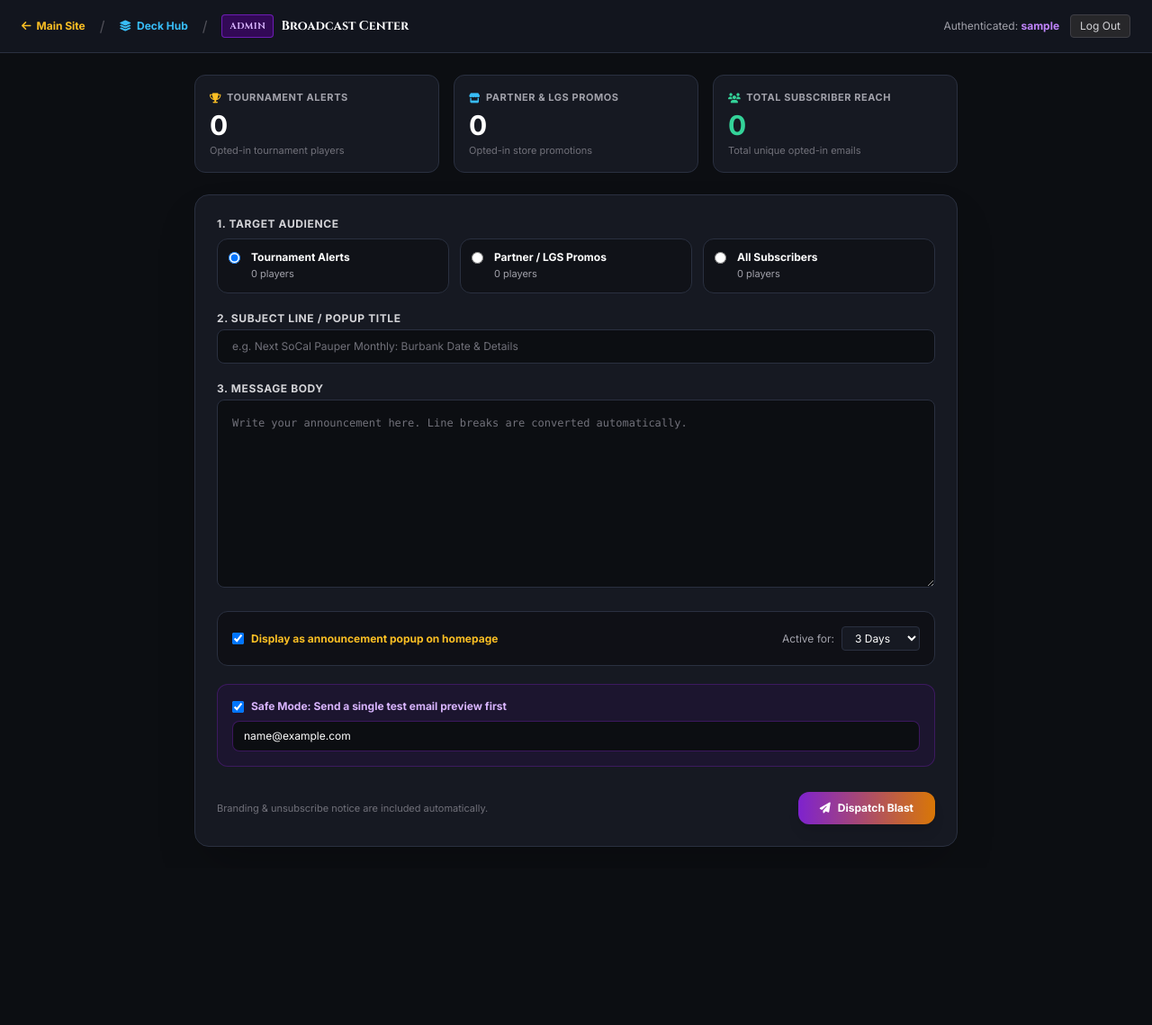
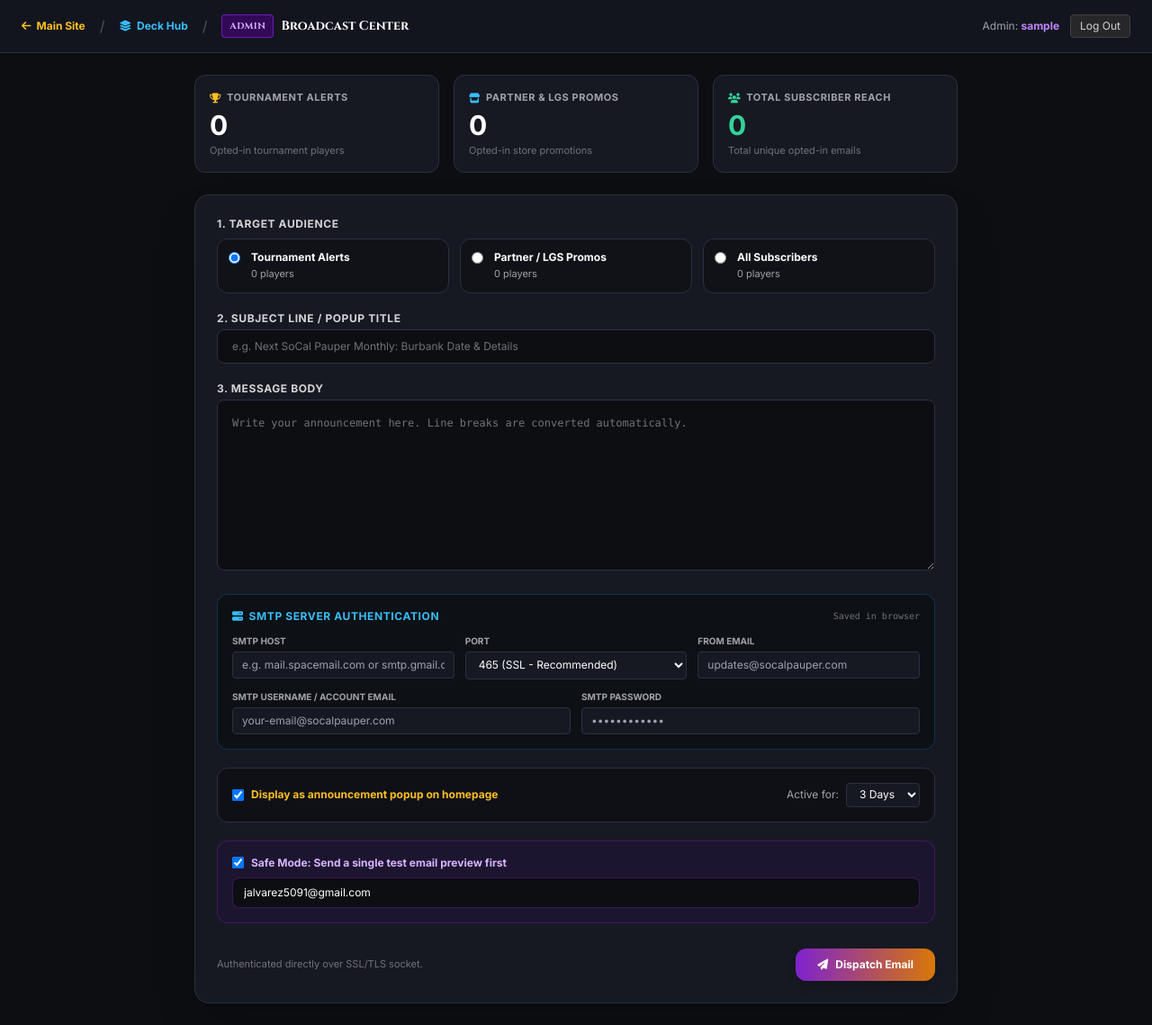
Before and after one commit to SocalPauper/socalpauper, a PHP site: page /admin_broadcast.php in a window 1280 px wide. Shown: the whole page at 90% size. Before the commit the page ends 941 px from the top, so only its background shows below. Run offline with PHP 8.4, Linux system fonts and the light colour scheme; the visitor is signed in with stand-in values (Sample User, id 1); tables that the repository leaves empty or names only in its code hold one stand-in row (values such as "Sample post"); data that the repository does not hold is empty; some libraries are stand-ins or nearby versions.

Commit message:
feat: replace broken sendmail with authenticated socket-based SMTP client

```diff
--- a/admin_broadcast.php
+++ b/admin_broadcast.php
@@ -53,6 +53,118 @@ $statsStmt = $pdo->query("
 ");
 $stats = $statsStmt->fetch(PDO::FETCH_ASSOC) ?: ['count_events' => 0, 'count_promos' => 0, 'count_any' => 0];
 
+// ==========================================
+// PURE PHP AUTHENTICATED SMTP CLIENT
+// ==========================================
+function sendSmtpEmail($smtpConfig, $to, $toName, $subject, $htmlContent) {
+    $host = $smtpConfig['host'];
+    $port = (int)$smtpConfig['port'];
+    $user = $smtpConfig['user'];
+    $pass = $smtpConfig['pass'];
+    $from = $smtpConfig['from'];
+    $fromName = $smtpConfig['from_name'];
+
+    $proto = ($port === 465) ? 'ssl://' : '';
+    $socket = @stream_socket_client("{$proto}{$host}:{$port}", $errno, $errstr, 15, STREAM_CLIENT_CONNECT);
+
+    if (!$socket) {
+        return ['success' => false, 'error' => "Connection to {$host}:{$port} failed: {$errstr} ({$errno})"];
+    }
+
+    $read = function() use ($socket) {
+        $res = '';
+        while ($str = fgets($socket, 515)) {
+            $res .= $str;
+            if (substr($str, 3, 1) === ' ') break;
+        }
+        return $res;
+    };
+
+    $send = function($cmd) use ($socket) {
+        fputs($socket, $cmd . "\r\n");
+    };
+
+    $init = $read();
+    if (substr($init, 0, 3) !== '220') {
+        fclose($socket);
+        return ['success' => false, 'error' => "Server error: {$init}"];
+    }
+
+    $send("EHLO " . ($_SERVER['SERVER_NAME'] ?? 'localhost'));
+    $read();
+
+    if ($port === 587) {
+        $send("STARTTLS");
+        $tlsRes = $read();
+        if (substr($tlsRes, 0, 3) !== '220') {
+            fclose($socket);
+            return ['success' => false, 'error' => "STARTTLS failed: {$tlsRes}"];
+        }
+        stream_socket_enable_crypto($socket, true, STREAM_CRYPTO_METHOD_TLS_CLIENT);
+        $send("EHLO " . ($_SERVER['SERVER_NAME'] ?? 'localhost'));
+        $read();
+    }
+
+    $send("AUTH LOGIN");
+    $authRes = $read();
+    if (substr($authRes, 0, 3) !== '334') {
+        fclose($socket);
+        return ['success' => false, 'error' => "AUTH LOGIN not supported: {$authRes}"];
+    }
+
+    $send(base64_encode($user));
+    $read();
+    $send(base64_encode($pass));
+    $authFinal = $read();
+    if (substr($authFinal, 0, 3) !== '235') {
+        fclose($socket);
+        return ['success' => false, 'error' => "Authentication failed. Check your SMTP username/password."];
+    }
+
+    $send("MAIL FROM:<{$from}>");
+    $mailRes = $read();
+    if (substr($mailRes, 0, 3) !== '250') {
+        fclose($socket);
+        return ['success' => false, 'error' => "MAIL FROM rejected: {$mailRes}"];
+    }
+
+    $send("RCPT TO:<{$to}>");
+    $rcptRes = $read();
+    if (substr($rcptRes, 0, 3) !== '250') {
+        fclose($socket);
+        return ['success' => false, 'error' => "RCPT TO rejected: {$rcptRes}"];
+    }
+
+    $send("DATA");
+    $dataRes = $read();
+    if (substr($dataRes, 0, 3) !== '354') {
+        fclose($socket);
+        return ['success' => false, 'error' => "DATA rejected: {$dataRes}"];
+    }
+
+    $headers = [
+        "MIME-Version: 1.0",
+        "Content-Type: text/html; charset=UTF-8",
+        "From: =?UTF-8?B?" . base64_encode($fromName) . "?= <{$from}>",
+        "To: =?UTF-8?B?" . base64_encode($toName) . "?= <{$to}>",
+        "Subject: =?UTF-8?B?" . base64_encode($subject) . "?=",
+        "Date: " . date('r'),
+        "X-Mailer: SoCalPauper-SMTP"
+    ];
+
+    $emailData = implode("\r\n", $headers) . "\r\n\r\n" . $htmlContent . "\r\n.";
+    $send($emailData);
+    $sendRes = $read();
+    $send("QUIT");
+    fclose($socket);
+
+    if (substr($sendRes, 0, 3) !== '250') {
+        return ['success' => false, 'error' => "Sending failed: {$sendRes}"];
+    }
+
+    return ['success' => true];
+}
+
 // Handle Broadcast Submission
 if ($_SERVER['REQUEST_METHOD'] === 'POST') {
     $audience = $_POST['audience'] ?? 'events';
@@ -63,8 +175,20 @@ if ($_SERVER['REQUEST_METHOD'] === 'POST') {
     $enablePopup = !empty($_POST['show_popup']);
     $popupDays = max(1, min(14, (int)($_POST['popup_days'] ?? 3)));
 
+    // SMTP Configuration from Form
+    $smtpConfig = [
+        'host'      => trim($_POST['smtp_host'] ?? ''),
+        'port'      => (int)($_POST['smtp_port'] ?? 465),
+        'user'      => trim($_POST['smtp_user'] ?? ''),
+        'pass'      => trim($_POST['smtp_pass'] ?? ''),
+        'from'      => trim($_POST['smtp_from'] ?? 'updates@socalpauper.com'),
+        'from_name' => 'SoCal Pauper'
+    ];
+
     if ($subject === '' || $messageBody === '') {
         $feedback = ['type' => 'error', 'msg' => 'Subject line and message body cannot be empty.'];
+    } elseif (empty($smtpConfig['host']) || empty($smtpConfig['user']) || empty($smtpConfig['pass'])) {
+        $feedback = ['type' => 'error', 'msg' => 'Please fill in your SMTP Host, Username, and Password below.'];
     } else {
         if ($isTestOnly) {
             $testEmail = filter_var($testTargetEmail, FILTER_VALIDATE_EMAIL) ?: filter_var($_SESSION['email'] ?? '', FILTER_VALIDATE_EMAIL);
@@ -89,20 +213,7 @@ if ($_SERVER['REQUEST_METHOD'] === 'POST') {
         if (!empty($recipients)) {
             $sentCount = 0;
             $failedCount = 0;
-            $mailDiagnostics = [];
-
-            // Configure From Address matching host domain
-            $senderEmail = 'noreply@' . ($_SERVER['SERVER_NAME'] ?? 'socalpauper.com');
-            $senderEmail = preg_replace('/^www\./i', '', $senderEmail);
-
-            $headers  = "MIME-Version: 1.0\r\n";
-            $headers .= "Content-Type: text/html; charset=UTF-8\r\n";
-            $headers .= "From: SoCal Pauper <{$senderEmail}>\r\n";
-            $headers .= "Reply-To: {$senderEmail}\r\n";
-            $headers .= "X-Mailer: PHP/" . phpversion() . "\r\n";
-            $headers .= "X-Priority: 3\r\n";
-
-            $envelopeParam = "-f" . $senderEmail;
+            $errorLog = [];
 
             foreach ($recipients as $recipient) {
                 $email = filter_var($recipient['email'], FILTER_VALIDATE_EMAIL);
@@ -114,35 +225,30 @@ if ($_SERVER['REQUEST_METHOD'] === 'POST') {
                 $cleanUser = htmlspecialchars($recipient['username'], ENT_QUOTES, 'UTF-8');
                 $formattedContent = nl2br(htmlspecialchars($messageBody, ENT_QUOTES, 'UTF-8'));
 
-                // MTG-Themed Responsive HTML Template
                 $htmlBody = "
                 <!DOCTYPE html>
                 <html>
-                <head>
-                  <meta charset='UTF-8'>
-                  <meta name='viewport' content='width=device-width, initial-scale=1.0'>
-                </head>
+                <head><meta charset='UTF-8'></head>
                 <body style='margin:0; padding:24px; background-color:#0c0e12; font-family:-apple-system, BlinkMacSystemFont, \"Segoe UI\", Roboto, Helvetica, Arial, sans-serif; color:#d4d4d8;'>
                   <table width='100%' border='0' cellspacing='0' cellpadding='0'>
                     <tr>
                       <td align='center'>
-                        <table width='100%' border='0' cellspacing='0' cellpadding='0' style='max-width:600px; background-color:#161922; border:1px solid #2a3040; border-radius:14px; overflow:hidden; box-shadow:0 15px 35px rgba(0,0,0,0.6);'>
+                        <table width='100%' border='0' cellspacing='0' cellpadding='0' style='max-width:600px; background-color:#161922; border:1px solid #2a3040; border-radius:14px; overflow:hidden;'>
                           <tr>
                             <td style='background:linear-gradient(90deg, #b45309 0%, #d97706 100%); padding:22px 28px; text-align:left;'>
-                              <h1 style='margin:0; font-size:22px; color:#ffffff; font-weight:900; letter-spacing:0.5px;'>⚡ SoCal Pauper</h1>
+                              <h1 style='margin:0; font-size:22px; color:#ffffff; font-weight:900;'>⚡ SoCal Pauper</h1>
                             </td>
                           </tr>
                           <tr>
                             <td style='padding:32px 28px; font-size:14px; line-height:1.65; color:#e4e4e7;'>
                               <p style='margin-top:0; font-size:15px;'>Hey <strong>{$cleanUser}</strong>,</p>
-                              <div style='margin:20px 0; color:#d4d4d8; font-size:14px;'>{$formattedContent}</div>
+                              <div style='margin:20px 0; color:#d4d4d8;'>{$formattedContent}</div>
                               <p style='margin-bottom:0; color:#a1a1aa; font-size:12px;'>— The SoCal Pauper Team</p>
                             </td>
                           </tr>
                           <tr>
                             <td style='background:#0f1218; padding:18px 28px; text-align:center; font-size:11px; color:#71717a; border-top:1px solid #2a3040;'>
-                              You received this message because you opted in to updates on <a href='https://socalpauper.com' style='color:#f59e0b; text-decoration:none;'>socalpauper.com</a>.<br>
-                              Manage preferences anytime by logging into your account on the Deck Hub.
+                              You received this message because you opted in on <a href='https://socalpauper.com' style='color:#f59e0b;'>socalpauper.com</a>.
                             </td>
                           </tr>
                         </table>
@@ -152,24 +258,17 @@ if ($_SERVER['REQUEST_METHOD'] === 'POST') {
                 </body>
                 </html>";
 
-                // Attempt mail() with envelope sender parameter
-                $sent = @mail($email, $subject, $htmlBody, $headers, $envelopeParam);
-                if (!$sent) {
-                    // Fallback without envelope parameter if server blocks -f flag
-                    $sent = @mail($email, $subject, $htmlBody, $headers);
-                }
-
-                if ($sent) {
+                $res = sendSmtpEmail($smtpConfig, $email, $recipient['username'], $subject, $htmlBody);
+                if ($res['success']) {
                     $sentCount++;
                 } else {
                     $failedCount++;
-                    $mailDiagnostics[] = "Failed handing off to mail agent for {$email}.";
+                    $errorLog[] = "{$email}: " . $res['error'];
                 }
             }
 
-            // ALWAYS create the popup when enabled (even in Safe Mode, so you can test it)
+            // Always manage popup
             if ($enablePopup) {
-                // Delete previous test popups with the exact same subject to keep the DB clean
                 $delOld = $pdo->prepare("DELETE FROM broadcasts WHERE subject = ?");
                 $delOld->execute([$subject]);
 
@@ -178,24 +277,18 @@ if ($_SERVER['REQUEST_METHOD'] === 'POST') {
                     VALUES (?, ?, ?, 1, DATE_ADD(NOW(), INTERVAL ? DAY))
                 ");
                 $ins->execute([$subject, $messageBody, $audience, $popupDays]);
-                $createdPopupId = (int)$pdo->lastInsertId();
+                $createdId = (int)$pdo->lastInsertId();
             }
 
-            $diagHtml = '';
-            if (!empty($mailDiagnostics)) {
-                $diagHtml = '<div class="mt-2 text-[11px] text-amber-300 font-mono">' . implode('<br>', $mailDiagnostics) . '</div>';
-            }
+            $diagHtml = !empty($errorLog) ? '<div class="mt-2 text-xs text-rose-300 font-mono bg-black/40 p-2 rounded">' . implode('<br>', $errorLog) . '</div>' : '';
 
             $feedback = [
                 'type' => ($sentCount > 0) ? 'success' : 'error',
-                'msg' => $isTestOnly
-                    ? "<strong>Safe Mode Test Dispatched:</strong> Sent test to <strong>" . htmlspecialchars($recipients[0]['email']) . "</strong>." .
-                      ($enablePopup ? " <strong>Homepage announcement popup is now LIVE for {$popupDays} days!</strong> (<a href='index.php?preview_popup=1' target='_blank' class='underline text-amber-300 font-bold'>Click here to open index.php and test popup</a>)" : "") . $diagHtml
-                    : "<strong>Live Broadcast Complete:</strong> <strong>{$sentCount}</strong> dispatched, <strong>{$failedCount}</strong> failed." .
-                      ($enablePopup ? " <strong>Homepage announcement popup is now LIVE for {$popupDays} days!</strong>" : "") . $diagHtml
+                'msg' => ($sentCount > 0)
+                    ? "<strong>Sent successfully!</strong> {$sentCount} delivered via SMTP to " . htmlspecialchars($recipients[0]['email']) . "." .
+                      ($enablePopup ? " <strong>Homepage announcement popup is active!</strong> (<a href='index.php?preview_popup={$createdId}' target='_blank' class='underline text-amber-300 font-bold'>Click to preview popup</a>)" : "")
+                    : "<strong>SMTP Dispatch Failed:</strong> {$failedCount} failed.<br>" . $diagHtml
             ];
-        } elseif (!$feedback) {
-            $feedback = ['type' => 'error', 'msg' => 'No subscribed players found for the selected audience.'];
         }
     }
 }
@@ -221,7 +314,6 @@ $activePopups = $pdo->query("SELECT * FROM broadcasts WHERE expires_at > NOW() O
 </head>
 <body class="bg-[#0c0e12] text-zinc-200 min-h-screen flex flex-col">
 
-  <!-- Header Bar -->
   <header class="bg-[#12151e] border-b border-[#2a3040] px-6 py-4 flex items-center justify-between sticky top-0 z-40">
     <div class="flex items-center gap-4">
       <a href="index.php" class="text-amber-400 font-bold hover:text-white transition text-xs flex items-center gap-1.5">
@@ -239,14 +331,14 @@ $activePopups = $pdo->query("SELECT * FROM broadcasts WHERE expires_at > NOW() O
     </div>
 
     <div class="flex items-center gap-3 text-xs">
-      <span class="text-zinc-400">Authenticated: <strong class="text-purple-400"><?= htmlspecialchars($_SESSION['username'] ?? 'BigMeatyPawz') ?></strong></span>
+      <span class="text-zinc-400">Admin: <strong class="text-purple-400"><?= htmlspecialchars($_SESSION['username'] ?? 'BigMeatyPawz') ?></strong></span>
       <a href="api_auth.php?action=logout" class="px-2.5 py-1 bg-zinc-800 hover:bg-zinc-700 text-zinc-300 rounded border border-zinc-700 transition">Log Out</a>
     </div>
   </header>
 
   <main class="flex-1 max-w-4xl w-full mx-auto p-6 space-y-6">
 
-    <!-- Audience Stat Counters -->
+    <!-- Audience Stats -->
     <div class="grid grid-cols-1 sm:grid-cols-3 gap-4">
       <div class="bg-[#161922] border border-[#2a3040] rounded-xl p-4">
         <div class="text-[11px] uppercase tracking-wider font-bold text-zinc-400 flex items-center gap-1.5">
@@ -293,7 +385,7 @@ $activePopups = $pdo->query("SELECT * FROM broadcasts WHERE expires_at > NOW() O
                 <a href="index.php?preview_popup=<?= (int)$p['id'] ?>" target="_blank" class="text-amber-400 hover:text-white font-bold text-[11px] px-2.5 py-1 rounded bg-amber-950/60 border border-amber-800 transition">
                   <i class="fa-solid fa-eye mr-1"></i> Preview on Site
                 </a>
-                <a href="admin_broadcast.php?delete_popup=<?= (int)$p['id'] ?>" onclick="return confirm('Immediately remove this announcement popup from the main page?')" class="text-rose-400 hover:text-rose-300 font-bold text-[11px] px-2.5 py-1 rounded bg-rose-950/60 border border-rose-900 transition">
+                <a href="admin_broadcast.php?delete_popup=<?= (int)$p['id'] ?>" onclick="return confirm('Remove this popup immediately?')" class="text-rose-400 hover:text-rose-300 font-bold text-[11px] px-2.5 py-1 rounded bg-rose-950/60 border border-rose-900 transition">
                   <i class="fa-solid fa-trash-can mr-1"></i> End Popup
                 </a>
               </div>
@@ -312,11 +404,10 @@ $activePopups = $pdo->query("SELECT * FROM broadcasts WHERE expires_at > NOW() O
     <!-- Broadcast Composition Form -->
     <form method="POST" class="bg-[#161922] border border-[#2a3040] rounded-2xl p-6 space-y-5 shadow-2xl">
 
-      <!-- Target Audience Selector -->
+      <!-- Target Audience -->
       <div>
         <label class="block text-xs font-bold text-zinc-300 uppercase tracking-wider mb-2">1. Target Audience</label>
         <div class="grid grid-cols-1 sm:grid-cols-3 gap-3">
-
           <label class="border border-[#2a3040] rounded-xl p-3 flex items-start gap-3 bg-[#0c0e12]/60 cursor-pointer hover:border-amber-500/50 transition">
             <input type="radio" name="audience" value="events" checked class="mt-0.5 text-amber-600 focus:ring-0">
             <div>
@@ -340,7 +431,6 @@ $activePopups = $pdo->query("SELECT * FROM broadcasts WHERE expires_at > NOW() O
               <div class="text-[11px] text-zinc-400 mt-0.5"><?= (int)$stats['count_any'] ?> players</div>
             </div>
           </label>
-
         </div>
       </div>
 
@@ -354,8 +444,51 @@ $activePopups = $pdo->query("SELECT * FROM broadcasts WHERE expires_at > NOW() O
       <!-- Message Body -->
       <div>
         <label class="block text-xs font-bold text-zinc-300 uppercase tracking-wider mb-1">3. Message Body</label>
-        <textarea name="message" rows="9" required placeholder="Write your announcement here. Line breaks are converted automatically."
+        <textarea name="message" rows="8" required placeholder="Write your announcement here. Line breaks are converted automatically."
                   class="w-full bg-[#0c0e12] border border-[#2a3040] rounded-lg p-4 text-xs text-zinc-200 placeholder-zinc-500 focus:outline-none focus:border-amber-500 font-mono leading-relaxed"></textarea>
+      </div>
+
+      <!-- SMTP Settings (Stored in LocalStorage for Easy Reuse) -->
+      <div class="p-4 bg-[#0c0e12]/80 rounded-xl border border-sky-900/60 space-y-3">
+        <div class="flex items-center justify-between">
+          <span class="text-xs font-bold text-sky-400 uppercase tracking-wider flex items-center gap-1.5">
+            <i class="fa-solid fa-server"></i> SMTP Server Authentication
+          </span>
+          <span class="text-[10px] text-zinc-500 font-mono">Saved in browser</span>
+        </div>
+
+        <div class="grid grid-cols-1 sm:grid-cols-3 gap-3">
+          <div>
+            <label class="block text-[10px] font-bold text-zinc-400 uppercase mb-1">SMTP Host</label>
+            <input type="text" id="smtp_host" name="smtp_host" required placeholder="e.g. mail.spacemail.com or smtp.gmail.com"
+                   class="w-full bg-[#161922] border border-[#2a3040] rounded px-2.5 py-1.5 text-xs text-white focus:outline-none focus:border-sky-500">
+          </div>
+          <div>
+            <label class="block text-[10px] font-bold text-zinc-400 uppercase mb-1">Port</label>
+            <select id="smtp_port" name="smtp_port" class="w-full bg-[#161922] border border-[#2a3040] rounded px-2.5 py-1.5 text-xs text-white focus:outline-none focus:border-sky-500">
+              <option value="465" selected>465 (SSL - Recommended)</option>
+              <option value="587">587 (TLS)</option>
+            </select>
+          </div>
+          <div>
+            <label class="block text-[10px] font-bold text-zinc-400 uppercase mb-1">From Email</label>
+            <input type="email" id="smtp_from" name="smtp_from" required placeholder="updates@socalpauper.com"
+                   class="w-full bg-[#161922] border border-[#2a3040] rounded px-2.5 py-1.5 text-xs text-white focus:outline-none focus:border-sky-500">
+          </div>
+        </div>
+
+        <div class="grid grid-cols-1 sm:grid-cols-2 gap-3">
+          <div>
+            <label class="block text-[10px] font-bold text-zinc-400 uppercase mb-1">SMTP Username / Account Email</label>
+            <input type="text" id="smtp_user" name="smtp_user" required placeholder="your-email@socalpauper.com"
+                   class="w-full bg-[#161922] border border-[#2a3040] rounded px-2.5 py-1.5 text-xs text-white focus:outline-none focus:border-sky-500">
+          </div>
+          <div>
+            <label class="block text-[10px] font-bold text-zinc-400 uppercase mb-1">SMTP Password</label>
+            <input type="password" id="smtp_pass" name="smtp_pass" required placeholder="••••••••••••"
+                   class="w-full bg-[#161922] border border-[#2a3040] rounded px-2.5 py-1.5 text-xs text-white focus:outline-none focus:border-sky-500">
+          </div>
+        </div>
       </div>
 
       <!-- Homepage Popup Duration -->
@@ -372,7 +505,6 @@ $activePopups = $pdo->query("SELECT * FROM broadcasts WHERE expires_at > NOW() O
             <option value="3" selected>3 Days</option>
             <option value="5">5 Days</option>
             <option value="7">7 Days</option>
-            <option value="14">14 Days</option>
           </select>
         </div>
       </div>
@@ -383,16 +515,16 @@ $activePopups = $pdo->query("SELECT * FROM broadcasts WHERE expires_at > NOW() O
           <input type="checkbox" id="test-only-checkbox" name="test_only" value="1" checked class="rounded bg-zinc-900 border-zinc-700 text-purple-600 focus:ring-0">
           <span class="text-xs font-bold text-purple-300">Safe Mode: Send a single test email preview first</span>
         </label>
-        <input type="email" name="test_email" required placeholder="Enter your email to test (e.g. yourname@gmail.com)"
-               value="<?= htmlspecialchars($_SESSION['email'] ?? '') ?>"
+        <input type="email" name="test_email" required placeholder="Enter your email to test (e.g. jalvarez5091@gmail.com)"
+               value="jalvarez5091@gmail.com"
                class="w-full bg-[#0c0e12] border border-purple-800/50 rounded-lg px-3 py-2 text-xs text-white placeholder-zinc-500 focus:outline-none focus:border-purple-400">
       </div>
 
       <!-- Actions -->
       <div class="flex items-center justify-between pt-2">
-        <span class="text-[11px] text-zinc-500">Branding & unsubscribe notice are included automatically.</span>
-        <button type="submit" onclick="return confirmSend()" class="px-6 py-2.5 bg-gradient-to-r from-purple-700 to-amber-600 hover:from-purple-600 hover:to-amber-500 text-white font-bold text-xs rounded-xl transition shadow-lg flex items-center gap-2">
-          <i class="fa-solid fa-paper-plane"></i> Dispatch Blast
+        <span class="text-[11px] text-zinc-500">Authenticated directly over SSL/TLS socket.</span>
+        <button type="submit" onclick="saveSmtpLocally(); return confirmSend();" class="px-6 py-2.5 bg-gradient-to-r from-purple-700 to-amber-600 hover:from-purple-600 hover:to-amber-500 text-white font-bold text-xs rounded-xl transition shadow-lg flex items-center gap-2">
+          <i class="fa-solid fa-paper-plane"></i> Dispatch Email
         </button>
       </div>
 
@@ -401,10 +533,29 @@ $activePopups = $pdo->query("SELECT * FROM broadcasts WHERE expires_at > NOW() O
   </main>
 
   <script>
+    // Remember SMTP credentials locally in browser so you don't type them every time
+    document.addEventListener('DOMContentLoaded', () => {
+      ['smtp_host', 'smtp_port', 'smtp_user', 'smtp_from'].forEach(field => {
+        const val = localStorage.getItem('socal_' + field);
+        if (val) document.getElementById(field).value = val;
+      });
+      const savedPass = sessionStorage.getItem('socal_smtp_pass');
+      if (savedPass) document.getElementById('smtp_pass').value = savedPass;
+    });
+
+    function saveSmtpLocally() {
+      ['smtp_host', 'smtp_port', 'smtp_user', 'smtp_from'].forEach(field => {
+        const el = document.getElementById(field);
+        if (el) localStorage.setItem('socal_' + field, el.value);
+      });
+      const pass = document.getElementById('smtp_pass').value;
+      if (pass) sessionStorage.setItem('socal_smtp_pass', pass);
+    }
+
     function confirmSend() {
       const isTest = document.getElementById('test-only-checkbox').checked;
       if (isTest) return true;
-      return confirm("WARNING: You are in LIVE mode. This will send an email blast to all selected players. Proceed?");
+      return confirm("WARNING: You are about to send a LIVE email broadcast to all selected subscribers. Proceed?");
     }
   </script>
 </body>
```
